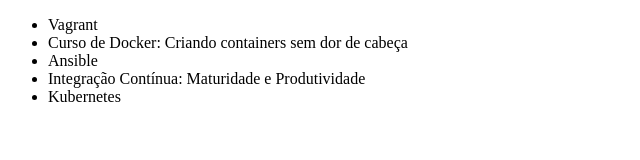
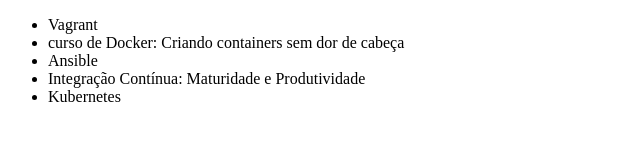
Before and after one commit to RicardoCSilva-Brutus/alura-git, a plain HTML site: page index.html in a window 1280 px wide. Shown: the full height of the page, 0-640 px from the left. Drawn offline with Linux system fonts and the light colour scheme.

Commit message:
Atualizando nome do curso de Docker

```diff
--- a/index.html
+++ b/index.html
@@ -7,7 +7,7 @@
 <body>
     <ul>
         <li>Vagrant</li>
-        <li>Curso de Docker: Criando containers sem dor de cabeça</li>
+        <li>curso de Docker: Criando containers sem dor de cabeça</li>
         <li>Ansible</li>
         <li>Integração Contínua: Maturidade e Produtividade</li>
         <li>Kubernetes</li>
```
